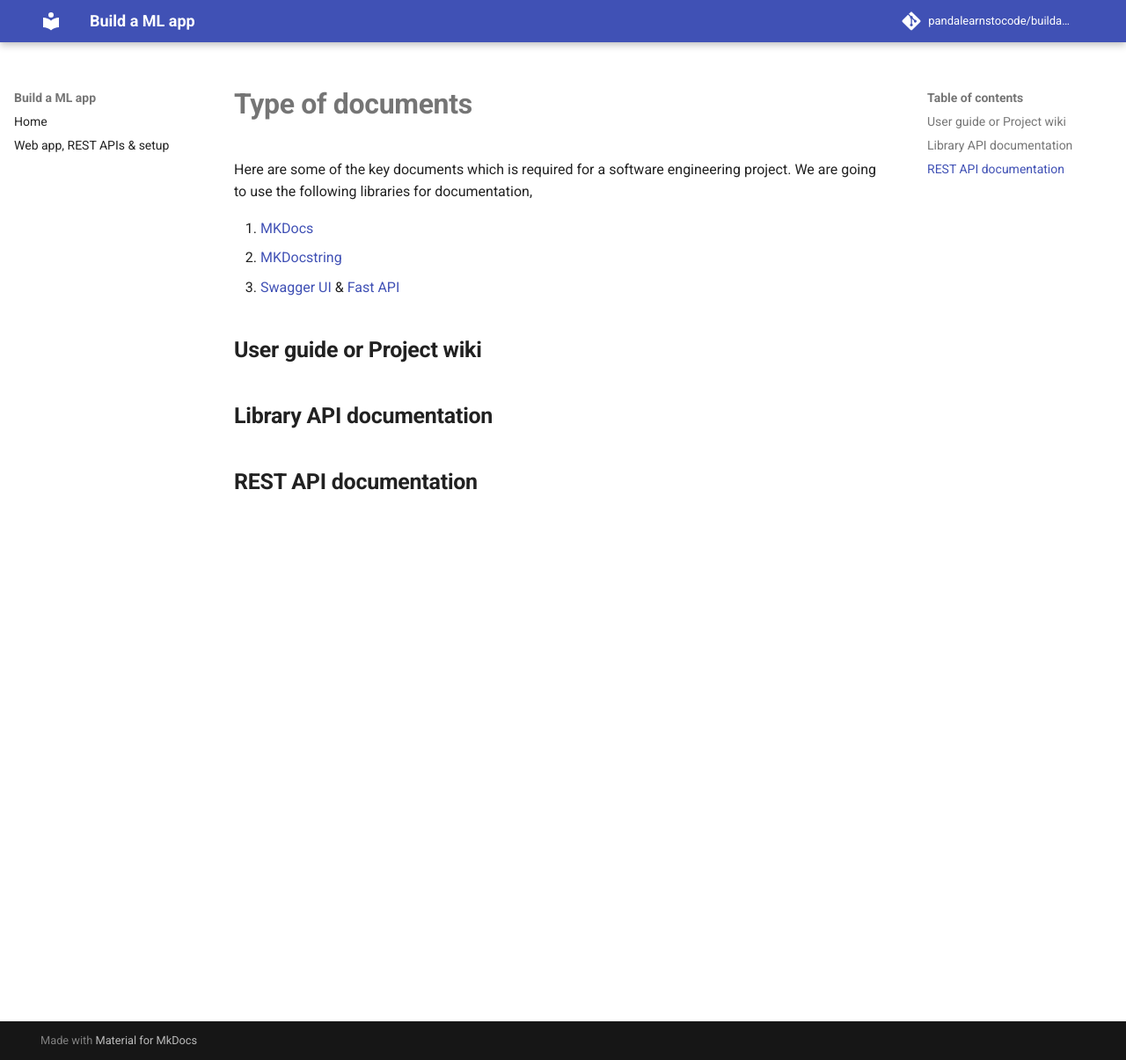
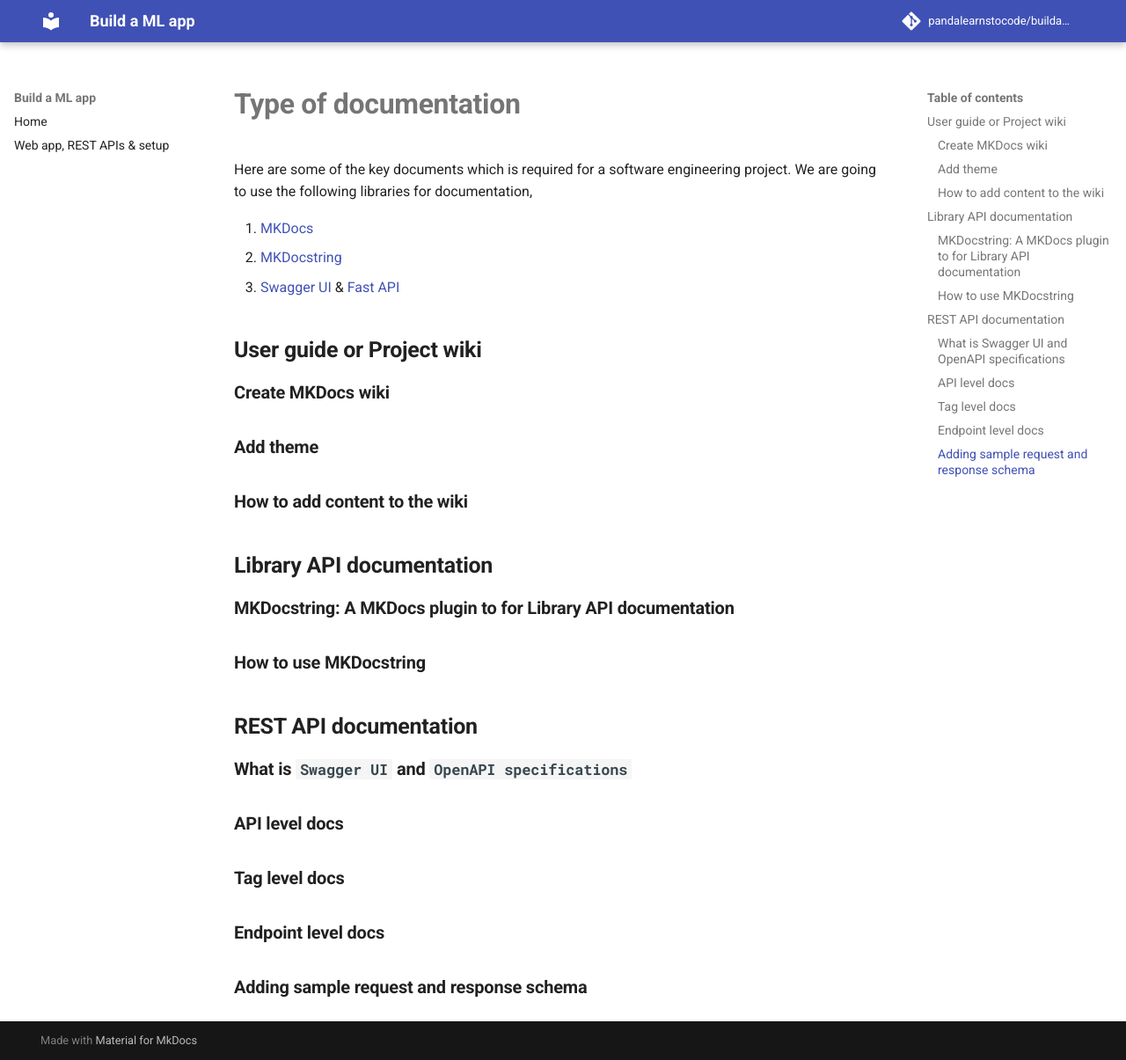
Before and after one commit to pandalearnstocode/buildamlapp, an MkDocs documentation site: the page built from docs/02_documentation.md, in a window 1280 px wide and 1205 px high. Shown: the whole window at 88% size. Built offline with MkDocs 1.6.1 and Material for MkDocs 9.7.7, drawn with Linux system fonts in a browser that asks for light colours; comment, search, counter and statistics services are not loaded.

Commit message:
Update 02_documentation.md

```diff
--- a/docs/02_documentation.md
+++ b/docs/02_documentation.md
@@ -1,4 +1,4 @@
-# __Type of documents__
+# __Type of documentation__
 
 Here are some of the key documents which is required for a software engineering project. We are going to use the following libraries for documentation,
 
@@ -8,6 +8,26 @@
 
 ## __User guide or Project wiki__
 
+### __Create MKDocs wiki__
+
+### __Add theme__
+
+### __How to add content to the wiki__
+
 ## __Library API documentation__
 
+### __MKDocstring: A MKDocs plugin to for Library API documentation__
+
+### __How to use MKDocstring__
+
 ## __REST API documentation__
+
+### __What is `Swagger UI` and `OpenAPI specifications`__
+
+### __API level docs__
+
+### __Tag level docs__
+
+### __Endpoint level docs__
+
+### __Adding sample request and response schema__
```
